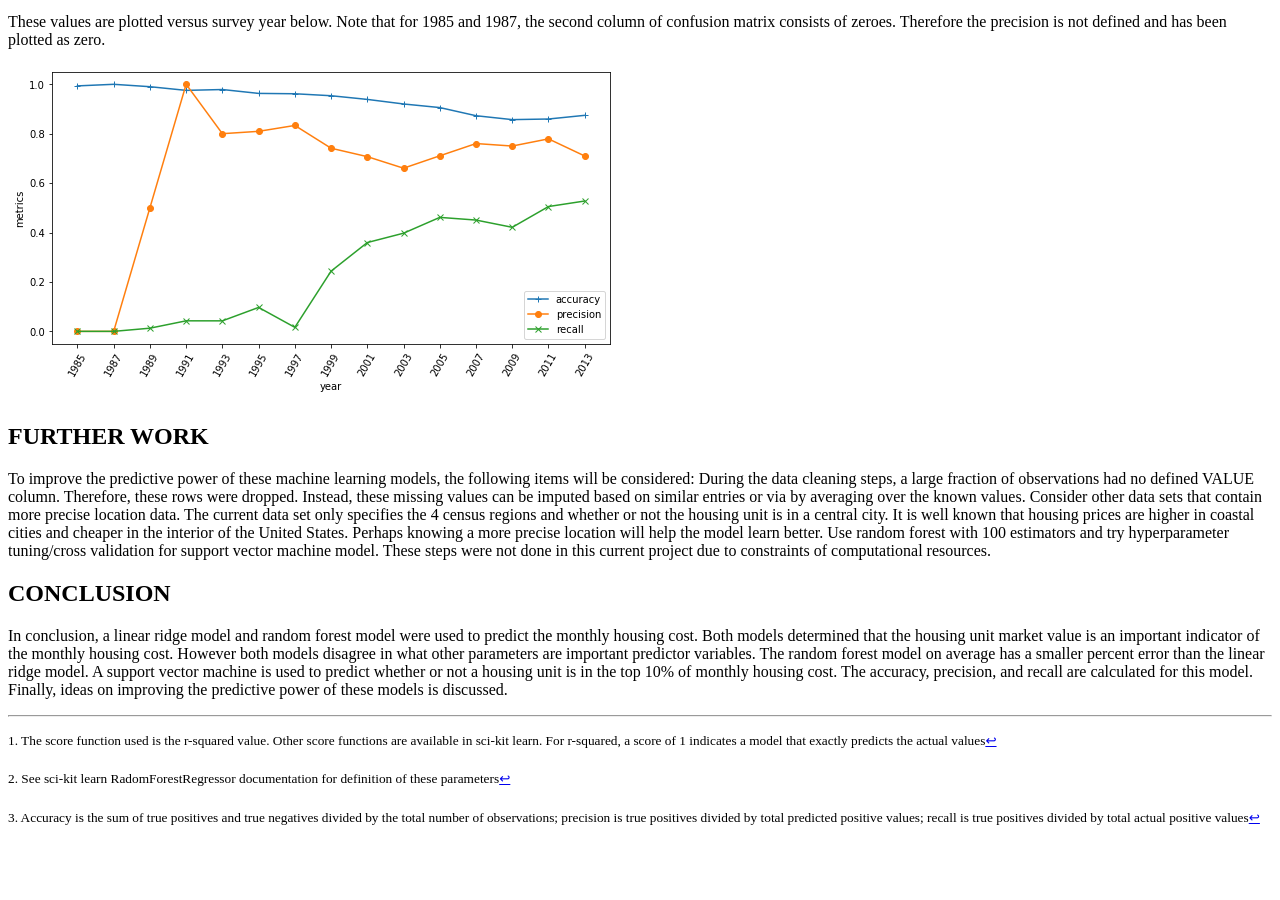
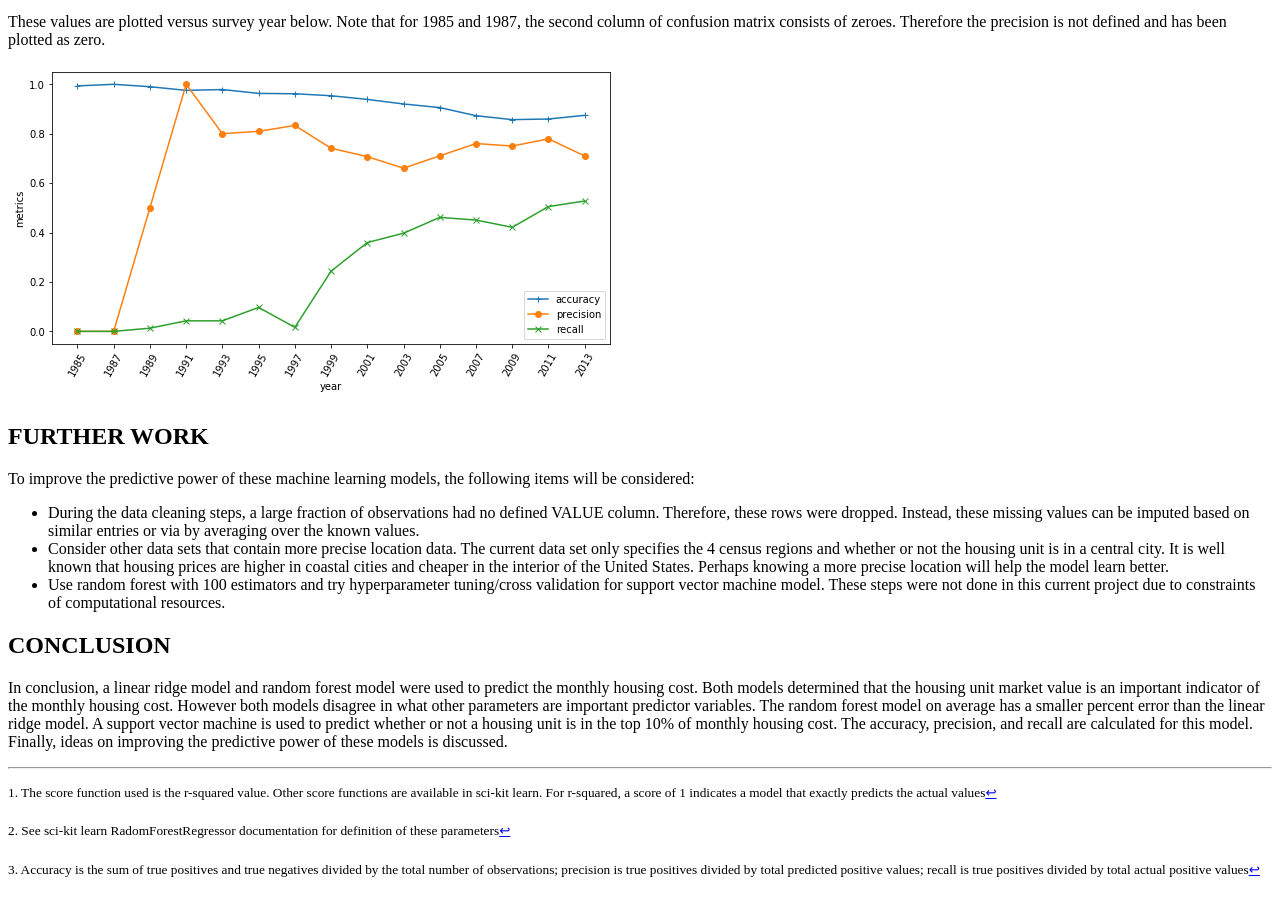
Before and after one commit to lambertgarrido/spb-cap, a Jekyll site: the page built from docs/_posts/2020-01-12-housingcosts.md, in a window 1280 px wide and 900 px high, scrolled down 4749 px. Built offline with Jekyll 4.4.1, drawn with Linux system fonts in a browser that asks for light colours; before the commit the page ends 5597 px from its top, so only the background shows below that.

Commit message:
blog updates

```diff
--- a/docs/_posts/2020-01-12-housingcosts.md
+++ b/docs/_posts/2020-01-12-housingcosts.md
@@ -249,9 +249,10 @@ These values are plotted versus survey year below. Note that for 1985 and 1987,
 ## FURTHER WORK
 
 To improve the predictive power of these machine learning models, the following items will be considered:
-During the data cleaning steps, a large fraction of observations had no defined VALUE column. Therefore, these rows were dropped. Instead, these missing values can be imputed based on similar entries or via by averaging over the known values.
-Consider other data sets that contain more precise location data. The current data set only specifies the 4 census regions and whether or not the housing unit is in a central city. It is well known that housing prices are higher in coastal cities and cheaper in the interior of the United States. Perhaps knowing a more precise location will help the model learn better.
-Use random forest with 100 estimators and try hyperparameter tuning/cross validation for support vector machine model. These steps were not done in this current project due to constraints of computational resources.
+
+* During the data cleaning steps, a large fraction of observations had no defined VALUE column. Therefore, these rows were dropped. Instead, these missing values can be imputed based on similar entries or via by averaging over the known values.
+* Consider other data sets that contain more precise location data. The current data set only specifies the 4 census regions and whether or not the housing unit is in a central city. It is well known that housing prices are higher in coastal cities and cheaper in the interior of the United States. Perhaps knowing a more precise location will help the model learn better.
+* Use random forest with 100 estimators and try hyperparameter tuning/cross validation for support vector machine model. These steps were not done in this current project due to constraints of computational resources.
 
 ## CONCLUSION
 In conclusion, a linear ridge model and random forest model were used to predict the monthly housing cost. Both models determined that the housing unit market value is an important indicator of the monthly housing cost. However both models disagree in what other parameters are important predictor variables. The random forest model on average has a smaller percent error than the linear ridge model. A support vector machine is used to predict whether or not a housing unit is in the top 10% of monthly housing cost. The accuracy, precision, and recall are calculated for this model. Finally, ideas on improving the predictive power of these models is discussed.
```
Also changed, not shown: 1 other file.
